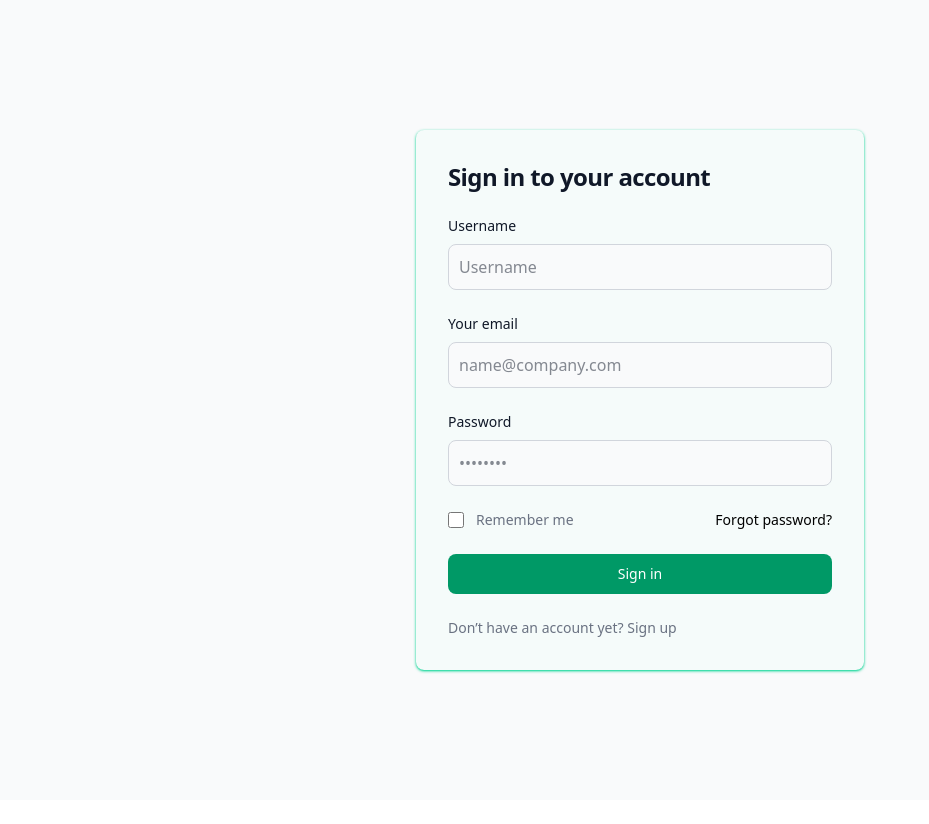
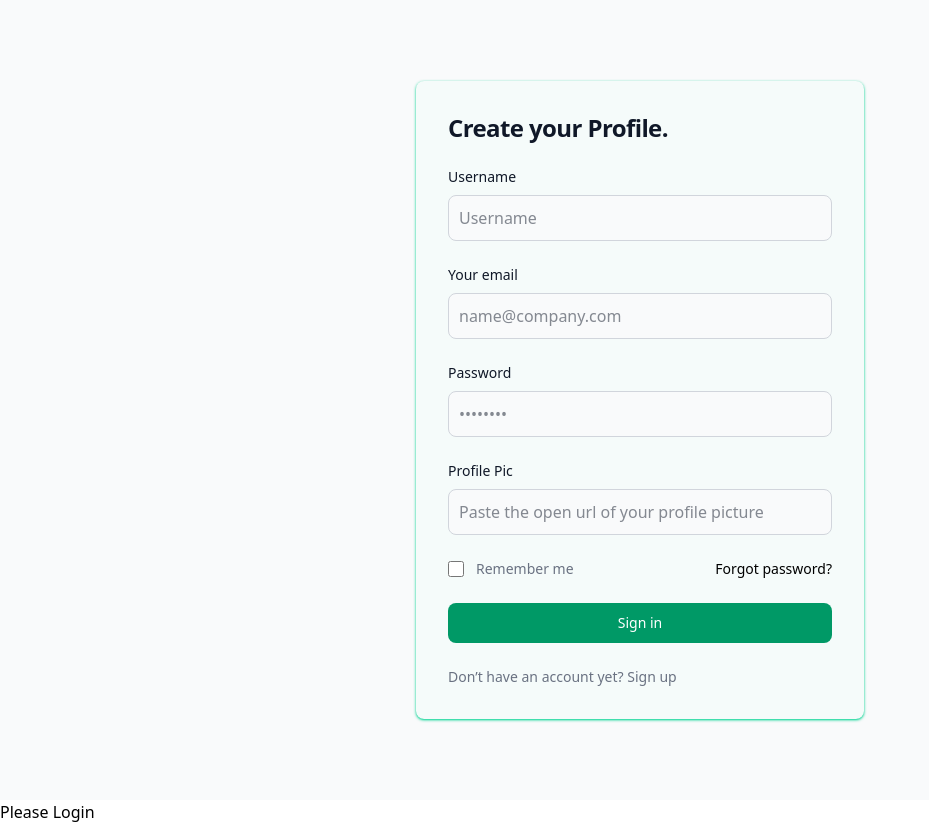
Before and after one commit to Shubham009-kr/30-days-react, a React (Vite) app in the folder ThemeToggler/theme-toggler/: page / in a window 1280 px wide. Shown: the whole page, without its empty margins (0-929 px from the left). Before the commit the page ends 800 px from the top, so only its background shows below. Built offline with nearby package versions, Linux system fonts and the light colour scheme.

Commit message:
updated ThemeToggler

```diff
--- a/ThemeToggler/theme-toggler/src/App.jsx
+++ b/ThemeToggler/theme-toggler/src/App.jsx
@@ -1,11 +1,13 @@
 import React from 'react'
 import UserContextProvider from './context/UserContextProvider'
 import Login from './components/Login'
+import Profile from './components/Profile'
 
 const App = () => {
   return (
     <UserContextProvider>
       <Login />
+      <Profile />
     </UserContextProvider>
   )
 }
--- a/ThemeToggler/theme-toggler/src/components/Login.jsx
+++ b/ThemeToggler/theme-toggler/src/components/Login.jsx
@@ -5,8 +5,12 @@
     const [email, setEmail] = useState('')
     const [userName, setUserName] = useState('')
     const [password, setPassword] = useState('')
-    const handleSubmit = () => {
 
+    const {setUser} = useContext(UserContext)
+
+    const handleSubmit = (e) => {
+        e.preventDefault()
+        setUser({userName, email, password})
     }
   return (
     <div>
@@ -15,7 +19,7 @@
       <div class="shadow-emerald-400 w-full bg-emerald-100/10 rounded-lg shadow dark:border md:mt-0 sm:max-w-md xl:p-0 dark:bg-gray-800 dark:border-gray-700">
           <div class="p-6 space-y-4 md:space-y-6 sm:p-8">
               <h1 class="text-xl font-bold leading-tight tracking-tight text-gray-900 md:text-2xl dark:text-white">
-                  Sign in to your account
+                  Create your Profile.
               </h1>
               <form class="space-y-4 md:space-y-6" action="#">
                   <div>
@@ -34,6 +38,12 @@
                       <label for="password" class="block mb-2 text-sm font-medium text-gray-900 dark:text-white">Password</label>
                       <input value={password} onChange={ (e) => setPassword(e.target.value) }
                       type="password" name="password" id="password" placeholder="••••••••"
+                      class="bg-gray-50 border border-gray-300 text-gray-900 rounded-lg focus:ring-primary-600 focus:border-primary-600 block w-full p-2.5 dark:bg-gray-700 dark:border-gray-600 dark:placeholder-gray-400 dark:text-white dark:focus:ring-blue-500 dark:focus:border-blue-500" required="" />
+                  </div>
+                  <div>
+                      <label for="password" class="block mb-2 text-sm font-medium text-gray-900 dark:text-white">Profile Pic</label>
+                      <input value={password} onChange={ (e) => setPassword(e.target.value) }
+                      type="text" name="text" id="text" placeholder="Paste the open url of your profile picture"
                       class="bg-gray-50 border border-gray-300 text-gray-900 rounded-lg focus:ring-primary-600 focus:border-primary-600 block w-full p-2.5 dark:bg-gray-700 dark:border-gray-600 dark:placeholder-gray-400 dark:text-white dark:focus:ring-blue-500 dark:focus:border-blue-500" required="" />
                   </div>
                   <div class="flex items-center justify-between">
--- a/ThemeToggler/theme-toggler/src/components/Profile.jsx
+++ b/ThemeToggler/theme-toggler/src/components/Profile.jsx
@@ -0,0 +1,14 @@
+import React, {useContext} from 'react'
+import UserContext from '../context/UserContext'
+
+const Profile = () => {
+    const {user} = useContext(UserContext)
+    if(!user) return (
+        <div>Please Login</div>
+    )
+    return(
+        <div>Welcome {user.userName}, Your email id: {user.email} and your password is: {user.password}</div>
+    )
+}
+
+export default Profile
```
